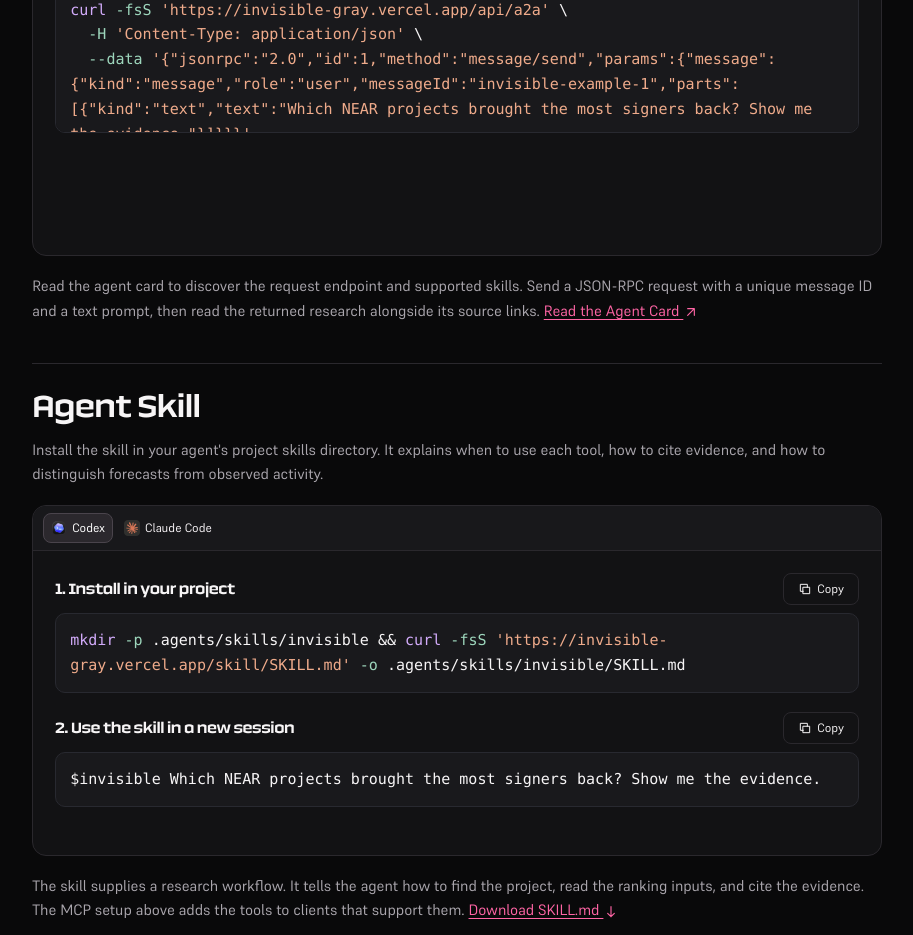
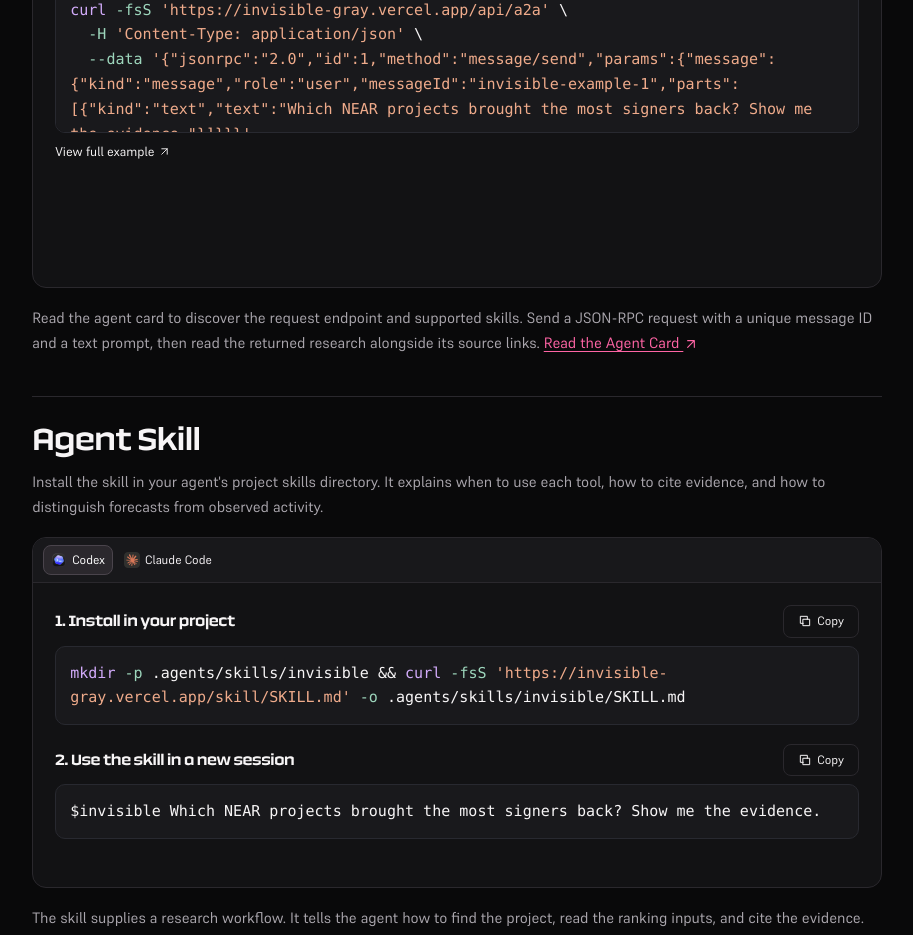
Before and after one commit to 0xmugetso/invisible, a Next.js app: page /docs in a window 1280 px wide. Shown: the part 6540-7475 px from the top of the page, without its empty margins (247-1160 px from the left). Built offline with nearby package versions, Linux system fonts and the light colour scheme.

Commit message:
Show full A2A request examples

```diff
--- a/app/integration-editor.tsx
+++ b/app/integration-editor.tsx
@@ -95,6 +95,7 @@ export function IntegrationEditor({only}:{only?:keyof typeof integrations}) {
   const protocolId=uid+'-protocol';
   const envId=uid+'-environment';
   const stepPanel = useRef<HTMLDivElement>(null);
+  const fullExample = useRef<HTMLDialogElement>(null);
   const visibleProtocols = only ? [only] : protocols;
   const docsAnchors = {'REST API':'rest',MCP:'mcp',A2A:'a2a',Skill:'skill'};
   const copyError = 'Clipboard unavailable. Select the code to copy it.';
@@ -135,6 +136,8 @@ export function IntegrationEditor({only}:{only?:keyof typeof integrations}) {
                 {entry.steps.map(([title,code],index)=><div className="iv-step" key={index}>
                   <div><h3>{index+1}. {title}</h3><button className="iv-outline" type="button" onClick={()=>void copy(code,index)} aria-label={`Copy step ${index+1}`}><Icon name={active && copiedStep===index ? 'check' : 'copy'}/>{active && copiedStep===index ? 'Copied' : 'Copy'}</button></div>
                   <pre tabIndex={0} aria-label={`Step ${index+1} code`}><SetupCode code={code}/></pre>
+                  {item==='A2A' && index===1 && <button type="button" className="iv-full-example-link iv-text-link"
+                    onClick={()=>fullExample.current?.showModal()}>View full example <Icon name="launch"/></button>}
                 </div>)}
               </div>;
             }))}
@@ -145,5 +148,12 @@ export function IntegrationEditor({only}:{only?:keyof typeof integrations}) {
           </div>
         </div>
       </div>
+      {protocol==='A2A' && <dialog className="iv-full-example iv-card" ref={fullExample} aria-labelledby={uid+'-example'}>
+        <div className="iv-full-example-head">
+          <h3 id={uid+'-example'}>A2A request · {integrations.A2A[envIndex].env}</h3>
+          <button type="button" className="iv-outline" onClick={()=>fullExample.current?.close()}>Close</button>
+        </div>
+        <pre tabIndex={0} aria-label="Full request code"><SetupCode code={integrations.A2A[envIndex].steps[1][1]}/></pre>
+      </dialog>}
     </div>;
 }
--- a/app/landing.css
+++ b/app/landing.css
@@ -146,6 +146,19 @@ html:has(.iv-landing) { scroll-behavior:smooth; }
 .iv-setup-note { margin-bottom:8px; }
 .iv-copy-status { margin-top:7px; }
 .iv-copy-status p { color:inherit; }
+.iv-full-example-link {
+  display:inline-flex; align-items:center; gap:4px; margin-top:5px; padding:4px 0;
+  border:0; background:none; font:inherit; font-size:.8rem;
+}
+.iv-full-example-link .iv-icon { width:13px; height:13px; }
+.iv-full-example {
+  width:min(700px,calc(100% - 24px)); max-height:calc(100dvh - 24px);
+  padding:clamp(12px,3vw,22px); color:var(--iv-ink); overflow:auto;
+}
+.iv-full-example::backdrop { background:#000b; }
+.iv-full-example-head { display:flex; align-items:center; justify-content:space-between; gap:8px; }
+.iv-full-example-head h3 { margin:0; font-size:1rem; }
+.iv-full-example pre { white-space:pre-wrap; overflow-wrap:anywhere; font: .85rem/1.6 var(--mono); }
 .iv-weights p { color:var(--iv-muted); font-size:.84rem; }
 .iv-weights { display:grid; grid-template-columns:repeat(3,minmax(0,1fr)); gap:9px; }
 .iv-weights article { padding:clamp(13px,2.6vw,26px); }
```
